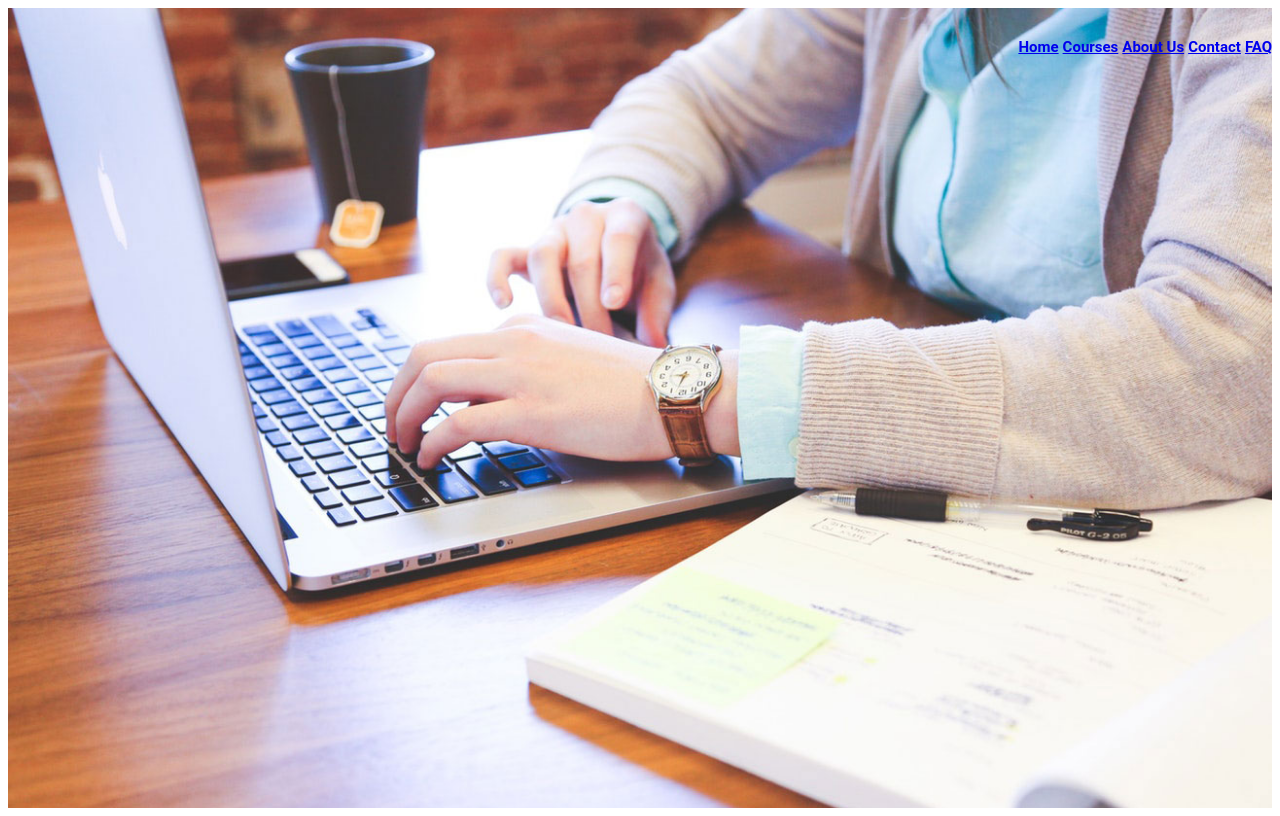
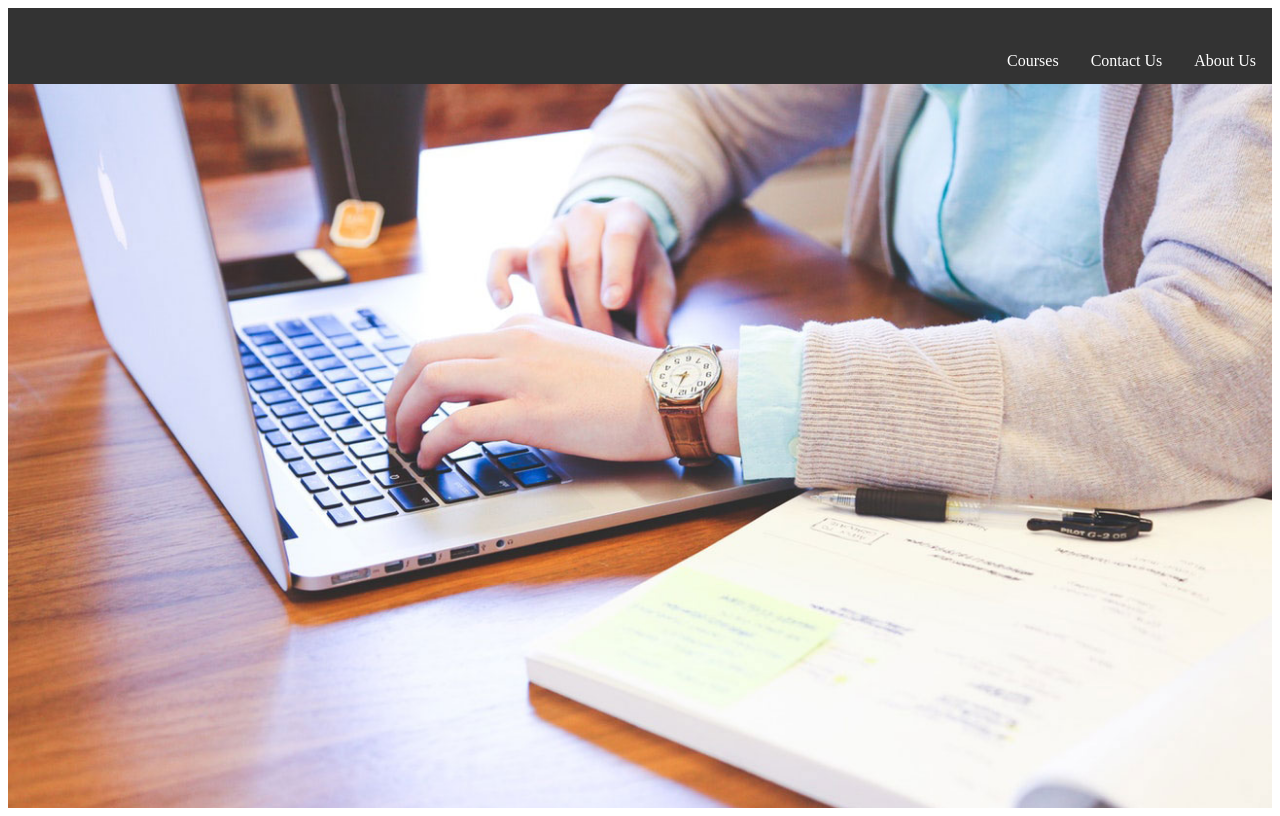
Before and after one commit to sanjeev059/Django-, a Django app: page / in a window 1280 px wide. Run offline with Django 3.2, Linux system fonts and the light colour scheme.

Commit message:
original css and html

```diff
--- a/assest/animate.css
+++ b/assest/animate.css
@@ -1,3 +1,5 @@
+/*
+
 *{
     margin: 0
     padding:0
@@ -42,3 +44,55 @@ header
 {
   border: 1px solid white;
 }
+*/
+
+*{
+    margin: 0
+    padding:0
+}
+header
+{
+  background-image: url(my.jpg);
+  height: 100vh;
+  background-size: cover;
+  background-position: center;
+}
+
+ul {
+  list-style-type: none;
+  margin: 0;
+  padding: 0;
+  overflow: hidden;
+  background-color: #333;
+}
+
+li {
+  float: left;
+  text-decoration: none;
+  padding: 5px 20p
+}
+
+li a {
+  display: block;
+  color: white;
+  text-align: center;
+  padding: 14px 16px;
+  text-decoration: none;
+}
+
+li{
+
+  float: right;
+  list-style: none;
+  margin-top: 30px
+
+}
+
+
+li a:hover:not(.active) {
+  background-color: #111;
+}
+
+.active {
+  background-color: #4CAF50;
+}
--- a/templates/index.html
+++ b/templates/index.html
@@ -7,24 +7,18 @@
 		</head>
 
 		<body>
+
 			<header>
-				<div class="row">
-					<ul class="main-nav">
-						 <li><a class="active" href="#home">Home</a></li>
-						 <li><a class="active" href="#home">Courses</a></li>
-						 <li><a class="active" href="#home">About Us</a></li>
-						 <li><a class="active" href="#home">Contact</a></li>
-						 <li><a class="active" href="#home">FAQ </a></li>
 
-					</ul>
 
-				</div>
+	<ul>
 
+		<li><a href="about">About Us</a></li>
+		<li><a href="contact">Contact Us</a></li>
+		<li><a href="Courses">Courses</a></li>
+	</ul>
 
 			</header>
 
-
-
-
 		</body>
 </html>
```
